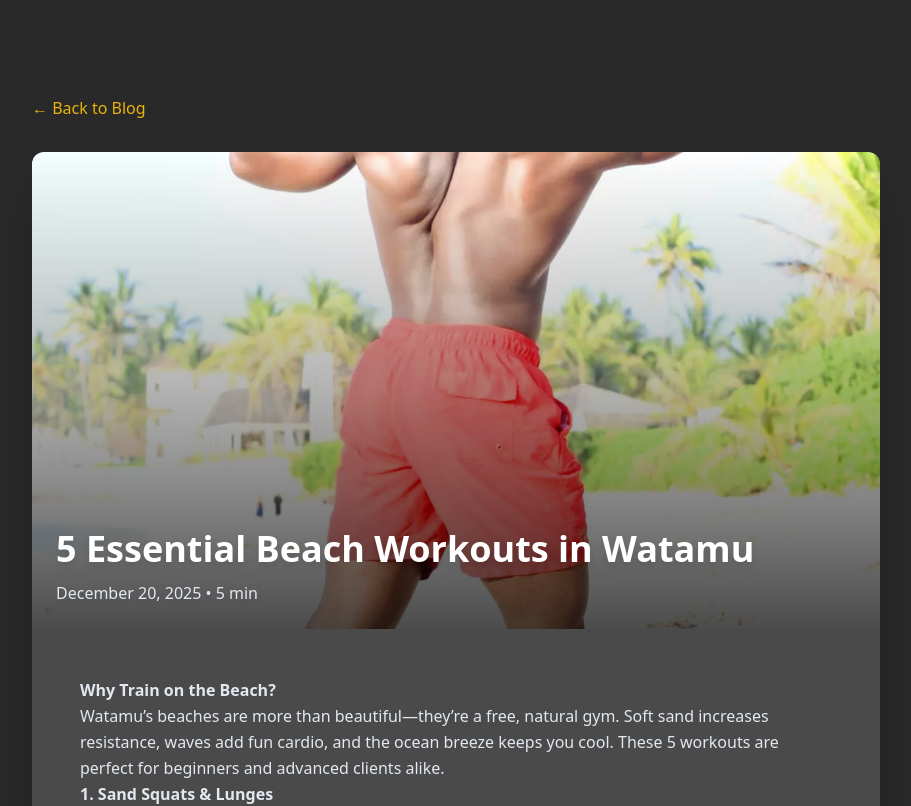
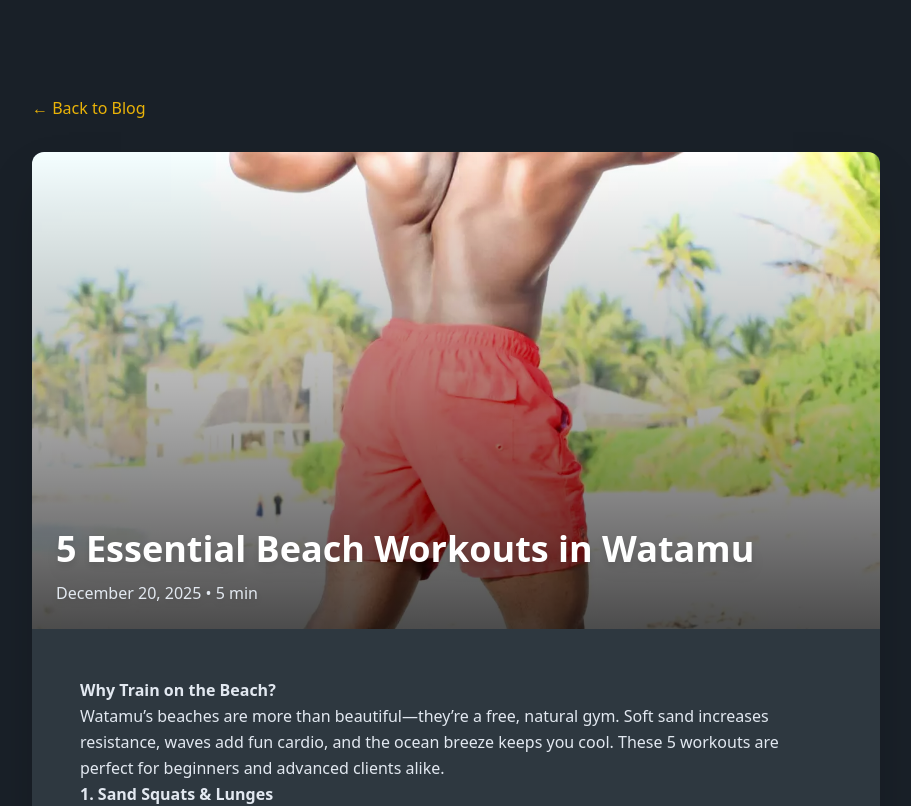
Before and after one commit to samziro/thefithunter, a Next.js app: page /blogs/beach-workouts-watamu in a window 1280 px wide. Shown: the top 806 px of the page, without its empty margins (184-1095 px from the left). Built offline with nearby package versions, Linux system fonts and the light colour scheme.

Commit message:
fix eslint react scope error

```diff
--- a/app/about/Location.tsx
+++ b/app/about/Location.tsx
@@ -5,7 +5,7 @@ import Title from '@/components/Title';
 
 const Location = () => {
   return (
-    <section className="bg-bg py-12">
+    <section className="bg-bg py-12" id='contact'>
       <Title heading="Location" />
       <div className="max-w-7xl mx-auto my-12 py-8 flex flex-col md:flex-row gap-8 items-center">
         <div className="w-full md:w-1/2 mx-auto flex flex-col gap-4 px-6">
--- a/app/blogs/[slug]/page.tsx
+++ b/app/blogs/[slug]/page.tsx
@@ -113,7 +113,7 @@ export default function BlogPostPage({ params }: { params: { slug: string } }) {
   }
 
   return (
-    <div className="min-h-screen bg-[#292929] py-24">
+    <div className="min-h-screen bg-bg py-24">
       <div className="max-w-4xl mx-auto px-6">
         {/* Back button */}
         <Link
@@ -124,7 +124,7 @@ export default function BlogPostPage({ params }: { params: { slug: string } }) {
         </Link>
 
         {/* Article */}
-        <article className="bg-[#4a4a4a] rounded-xl shadow-2xl overflow-hidden">
+        <article className="bg-lightBg rounded-xl shadow-2xl overflow-hidden">
           {/* Featured Image */}
           {post.featured_image && (
             <div className="relative aspect-video">
--- a/app/programs/page.tsx
+++ b/app/programs/page.tsx
@@ -118,8 +118,8 @@ function PricingCard({
  className={`relative flex flex-col p-6 transition-shadow duration-200
  ${
  pkg.featured
- ? "bg-button border-2 border-yellow-100"
- : "bg-bg border-2 border-yellow-100 hover:shadow-md"
+ ? "bg-button"
+ : "bg-bg hover:shadow-md"
  }`}
  >
  {/* Best Value badge */}
--- a/components/Footer.tsx
+++ b/components/Footer.tsx
@@ -80,7 +80,7 @@ export default function Footer() {
                 </Link>
               </li>
               <li>
-                <Link href="/contact" className="text-textMain hover:text-button transition-colors">
+                <Link href="/about/#contact" className="text-textMain hover:text-button transition-colors">
                   Contact
                 </Link>
               </li>
@@ -126,7 +126,7 @@ export default function Footer() {
 
         <div className="border-t border-lightBg mt-8 pt-8 text-center text-sm text-textMain flex flex-col md:flex-row items-center justify-center gap-4">
           <p>&copy; {currentYear} FIT HUNTER. All rights reserved.</p>
-          <p>Designed by <span><a href="https://samuel-ziro.vercel.app" className='font-bold'>techforgenode</a></span></p>
+          <p>Designed by <span><a href="https://wanjeziro.co.ke" className='font-semibold'>techforgenode</a></span></p>
         </div>
       </div>
     </footer>
--- a/components/Header.tsx
+++ b/components/Header.tsx
@@ -32,9 +32,7 @@ export default function Header() {
               priority
 
             />
-            <span className="ml-3 text-xl font-bold text-textSecondary  hidden sm:block">
-              Fit Hunter
-            </span>
+
           </Link>
 
           {/* Desktop Navigation */}
```
Also changed, not shown: .eslintrc.json.
